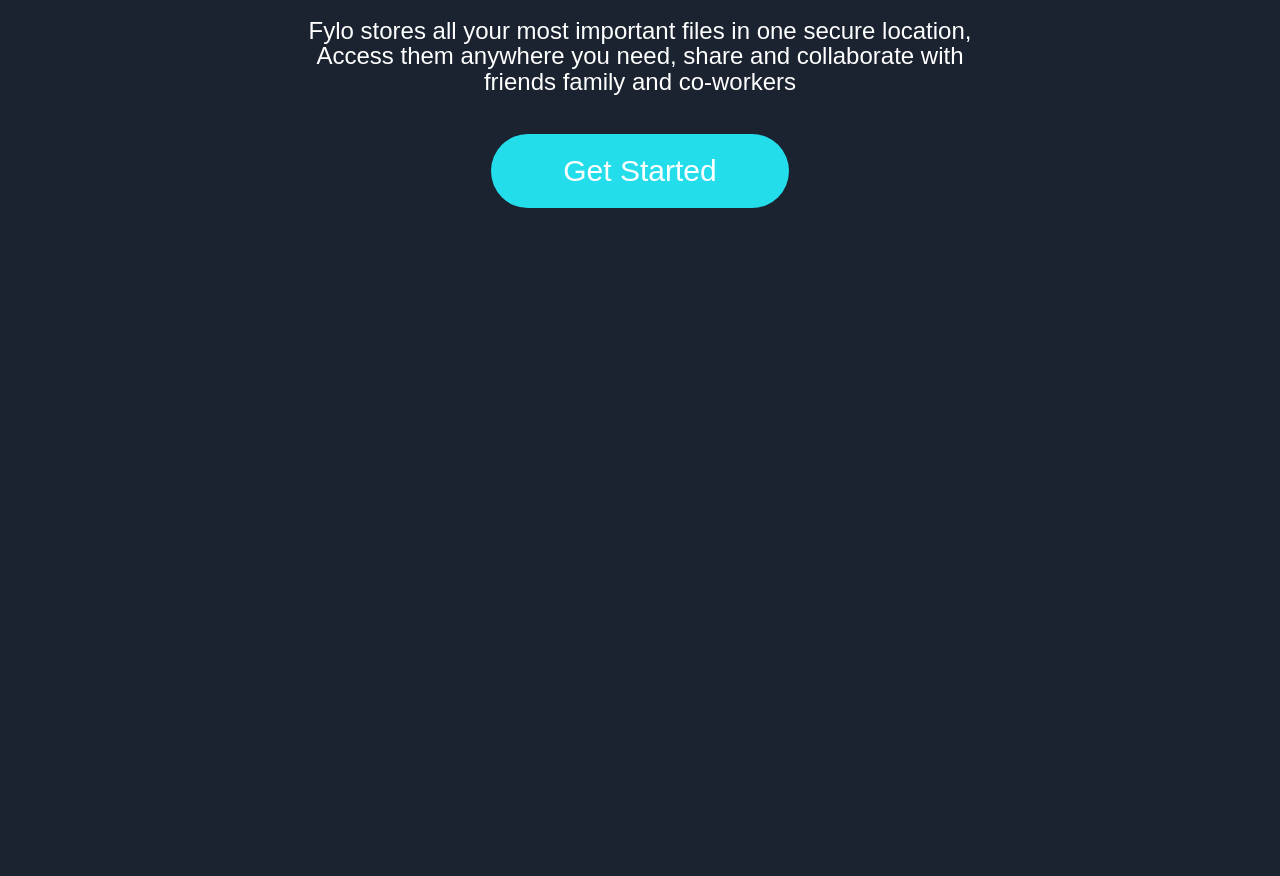
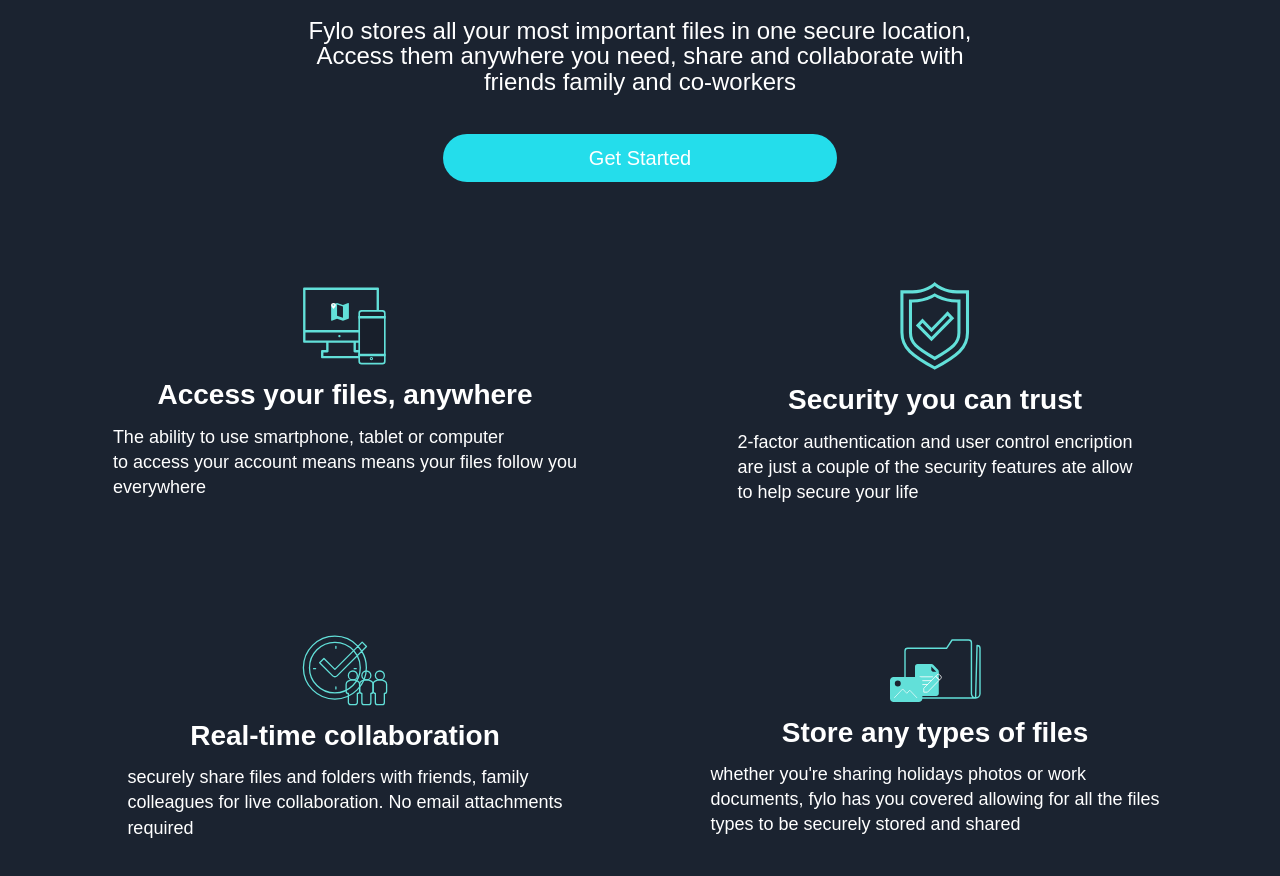
Before and after one commit to yusluv1234/fylo, a React (Create React App) app: page / in a window 1280 px wide. Shown: the part 780-1656 px from the top of the page. Before the commit the page ends 1018 px from the top, so only its background shows below. Built offline with nearby package versions, Linux system fonts and the light colour scheme.

Commit message:
adding captions components

```diff
--- a/src/App.css
+++ b/src/App.css
@@ -20,21 +20,19 @@
   border-radius: 50px;
   background: rgb(36, 221, 235);
   color: var(--light);
-  padding: 1rem 4.5rem;
+  width: 50%;
+  height: 3rem;
   text-decoration: none;
-  font-size: 30px;
-  text-align: center;
+  font-size: 20px;
   border: 0;
-}
-
-@media screen and (max-width: '650px') {
-  .btn {
-    padding: 0.6rem 2.5rem!important;
-    font-size: 15px;
-    text-align: baseline;
-  }
+  display: grid;
+  place-content: center;
 }
 
 img {
   max-width: 100%;
 }
+
+a {
+  text-decoration: none;
+}
--- /dev/null
+++ b/src/components/captions/Captions.jsx
@@ -0,0 +1,49 @@
+import React from 'react';
+import AccessAnywhere from '../../icons/icon-access-anywhere.svg';
+import Security from '../../icons/icon-security.svg';
+import Collaboration from '../../icons/icon-collaboration.svg';
+import StoreFiles from '../../icons/icon-any-file.svg';
+
+import './Captions.scss';
+
+const Captions = () => {
+    return (
+        <div className='captions'>
+                <a className='caption-component' href='/' alt='href'>
+                <div className='caption-icons'>
+                    <img src={AccessAnywhere} alt='access' />
+                </div>
+                <div className='caption-comment'>Access your files, anywhere</div>
+                <div className='caption-p'>The ability to use smartphone, tablet or computer<br /> to access your account means
+                means your files follow you <br />everywhere</div>
+                </a>
+                <a className='caption-component' href='/' alt='href'>
+                <div className='caption-icons'>
+                    <img src={Security} alt='access' />
+                </div>
+                <div className='caption-comment'>Security you can trust</div>
+                <div className='caption-p'>2-factor authentication and user control encription<br />
+                 are just a couple of the security features ate allow<br />to help secure your life</div>
+                </a>
+                <a className='caption-component' href='/' alt='href'>
+                <div className='caption-icons'>
+                    <img src={Collaboration} alt='access' />
+                </div>
+                <div className='caption-comment'>Real-time collaboration</div>
+                <div className='caption-p'>securely share files and folders with friends, family<br />
+                colleagues for live collaboration. No email attachments<br /> required</div>
+                </a>
+                <a className='caption-component' href='/' alt='href'>
+                <div className='caption-icons'>
+                    <img src={StoreFiles} alt='access' />
+                </div>
+                <div className='caption-comment'>Store any types of files</div>
+                <div className='caption-p'>whether you're sharing holidays photos or work<br />
+                documents, fylo has you covered allowing for all the files<br />
+                types to be securely stored and shared</div>
+                </a>
+            </div>
+                )
+}
+
+export default Captions;
--- /dev/null
+++ b/src/components/captions/Captions.scss
@@ -0,0 +1,61 @@
+.captions {
+    display: grid;
+    place-items: center;
+    grid-template-columns: 1fr 1fr;
+    padding: 100px 0 100px 0;
+    text-decoration: none;
+    color: white;
+    grid-row-gap: 130px;
+}
+
+.caption-component {
+    text-decoration: none;
+    color: white;
+    justify-content: center;
+}
+
+.caption-icons {
+    justify-content: center;
+    display: grid;
+    place-items: center;
+}
+
+.caption-comment {
+    font-size: 28px;
+    font-weight: 600;
+    display: grid;
+    place-items: center;
+    padding: 10px 0;
+}
+
+.caption-p {
+    display: grid;
+    place-items: center;
+    font-size: 18px;
+}
+
+@media screen and (max-width: '650px') {
+    .captions {
+        display: grid;
+        place-items: center;
+        grid-template-columns: 1fr;
+        padding: 60px 0 60px 0;
+        text-decoration: none;
+        color: white;
+    }
+
+    .caption-comment {
+        font-size: 22px;
+        font-weight: 600;
+        display: grid;
+        place-items: center;
+        padding: 10px 0;
+    }
+
+    .caption-p {
+        display: grid;
+        place-items: center;
+        font-size: 14px;
+    }
+
+}
--- a/src/components/homepages/HomePage.jsx
+++ b/src/components/homepages/HomePage.jsx
@@ -1,5 +1,6 @@
 import React from 'react';
 import Accessible from '../accessible/Accessible';
+import Captions from '../captions/Captions';
 import Navbar from '../navbar/Navbar';
 
 import './HomePage.scss';
@@ -9,6 +10,7 @@
         <div className='home-page'>
             <Navbar />
             <Accessible />
+            <Captions />
         </div>
     )
 }
```
Also changed, not shown: 1 other file (tests, documents, lock files or other folders).
